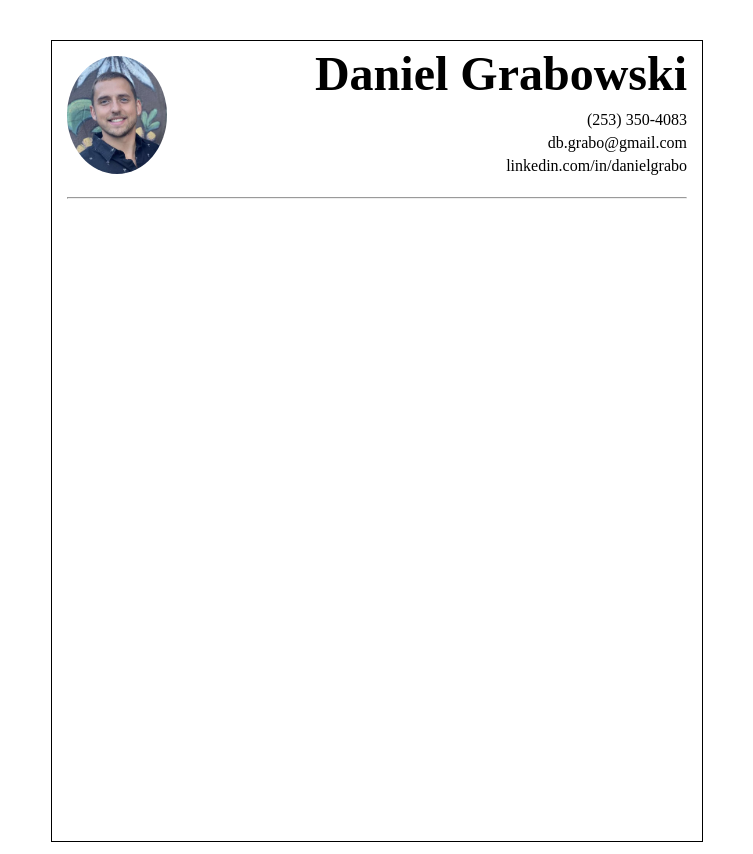
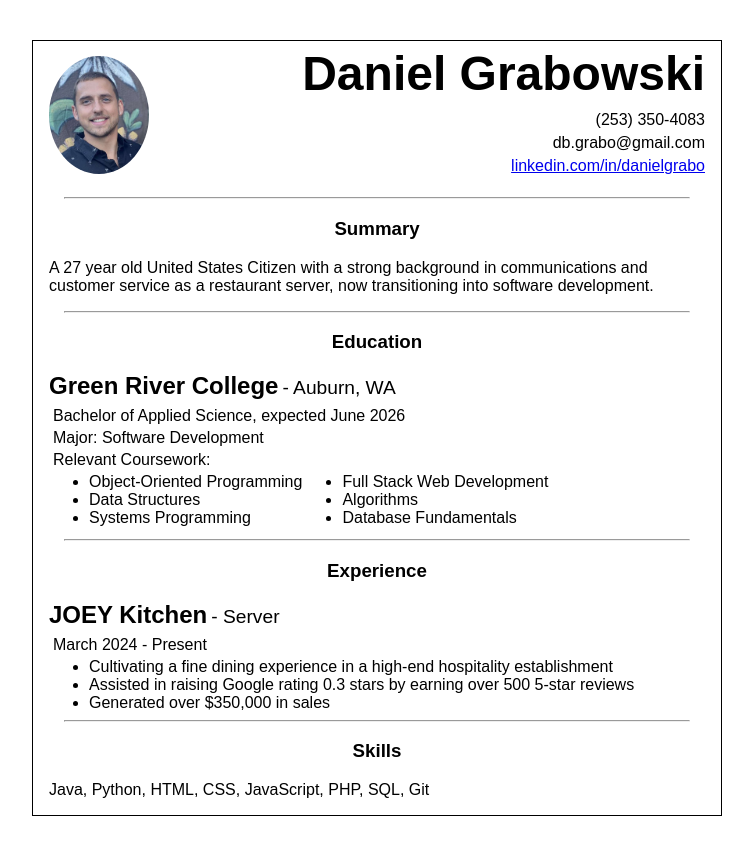
Before and after one commit to dangrabo/HTMLResume, a plain HTML site: page index.html in a window 1280 px wide. Shown: the whole page, without its empty margins (263-1016 px from the left). Drawn offline with Linux system fonts and the light colour scheme.

Commit message:
Completed Unfinished sections, added favicon

```diff
--- a/index.html
+++ b/index.html
@@ -5,11 +5,13 @@
     <meta name="viewport" content="width=device-width, initial-scale=1.0">
     <title>Document</title>
     <link rel="stylesheet" href="styles/style.css">
+    <link rel="shortcut icon" href="images/resume-favicon.png" type="image/x-icon">
 </head>
 <body>
     <div id="main">
+
         <div id="header">
-            <img src="images\headshot.jpg" alt="headshot of Daniel Grabowski" width="100em">
+            <img src="images/headshot.jpg" alt="headshot of Daniel Grabowski" width="100">
             <div id="info-name-container">
                 <h1>Daniel Grabowski</h1>
                 <div id="contact-info">
@@ -20,14 +22,56 @@
                         db.grabo@gmail.com
                     </p>
                     <p>
-                        linkedin.com/in/danielgrabo
+                        <a href="https://www.linkedin.com/in/danielgrabo/">linkedin.com/in/danielgrabo</a>
                     </p>
                 </div>
             </div>
         </div>
-
         <hr>
-
+        <div id="sumamry-container">
+            <h3>Summary</h3>
+            <p>
+                A 27 year old United States Citizen with a strong background in communications and customer service as a restaurant server, now transitioning into software development.
+            </p>
+        </div>
+        <hr>
+        <div id="education-container">
+            <h3>Education</h3>
+            <h2>Green River College</h2><p class="less-bold">- Auburn, WA</p>
+            <p>Bachelor of Applied Science, expected June 2026</p>
+            <p>Major: Software Development</p>
+            <p>Relevant Coursework:</p>
+            <div id="coursework-container">
+                <ul>
+                    <li>Object-Oriented Programming</li>
+                    <li>Data Structures</li>
+                    <li>Systems Programming</li>
+                </ul>
+                <ul>
+                    <li>Full Stack Web Development</li>
+                    <li>Algorithms</li>
+                    <li>Database Fundamentals</li>
+                </ul>
+            </div>
+        </div>
+        <hr>
+        <div id="experience-container">
+            <h3>Experience</h3>
+            <h2>JOEY Kitchen</h2><p class="less-bold">- Server</p>
+            <p>March 2024 - Present</p>
+            <ul>
+                <li>Cultivating a fine dining experience in a high-end hospitality establishment</li>
+                <li>Assisted in raising Google rating 0.3 stars by earning over 500 5-star reviews</li>
+                <li>Generated over $350,000 in sales</li>
+            </ul>
+        </div>
+        <hr>
+        <div id="skills-container">
+            <h3>Skills</h3>
+            <p>
+                Java, Python, HTML, CSS, JavaScript, PHP, SQL, Git
+            </p>
+        </div>
     </div>
 </body>
 </html>
--- a/styles/style.css
+++ b/styles/style.css
@@ -1,5 +1,5 @@
 body {
-
+    font-family:Arial, Helvetica, sans-serif;
     display: flex;
     flex-direction: row;
     justify-content: center;
@@ -7,9 +7,9 @@ body {
 
 #main {
     margin: 2em;
-    width: 650px;
-    height: 800px;
+    width: 41rem;
     border: 1px solid black;
+    padding: 0 1rem;
 }
 
 #header {
@@ -20,7 +20,6 @@ body {
 img {
     margin: 15px 0;
     border-radius: 50%;
-    margin-left: 15px;
 }
 
 h1 {
@@ -32,7 +31,6 @@ h1 {
 #info-name-container {
     display: flex;
     flex-direction: column;
-    margin-right: 15px;
 }
 
 #contact-info {
@@ -47,3 +45,30 @@ h1 {
 hr {
     width: 95%;
 }
+
+h3 {
+    text-align: center;
+}
+
+#education-container p, #experience-container p {
+    margin: .25rem;
+}
+
+h2 {
+    display: inline;
+    margin: 0;
+}
+
+#coursework-container {
+    display: flex;
+}
+
+ul {
+    margin: 0;
+    margin-bottom: .25rem;
+}
+
+.less-bold {
+    display: inline-block;
+    font-size: larger;
+}
```
Also changed, not shown: images/resume-favicon.png (added).
